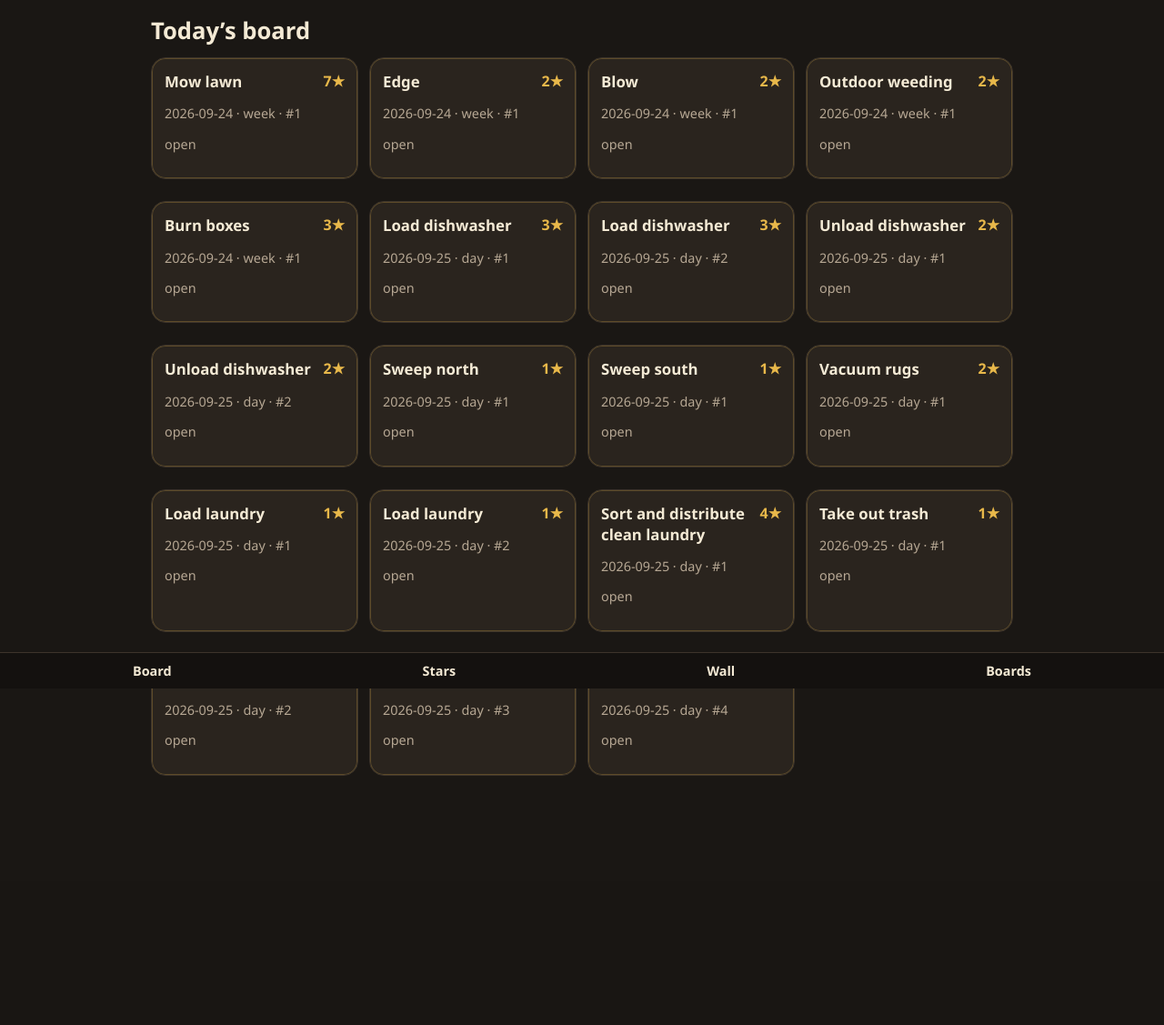
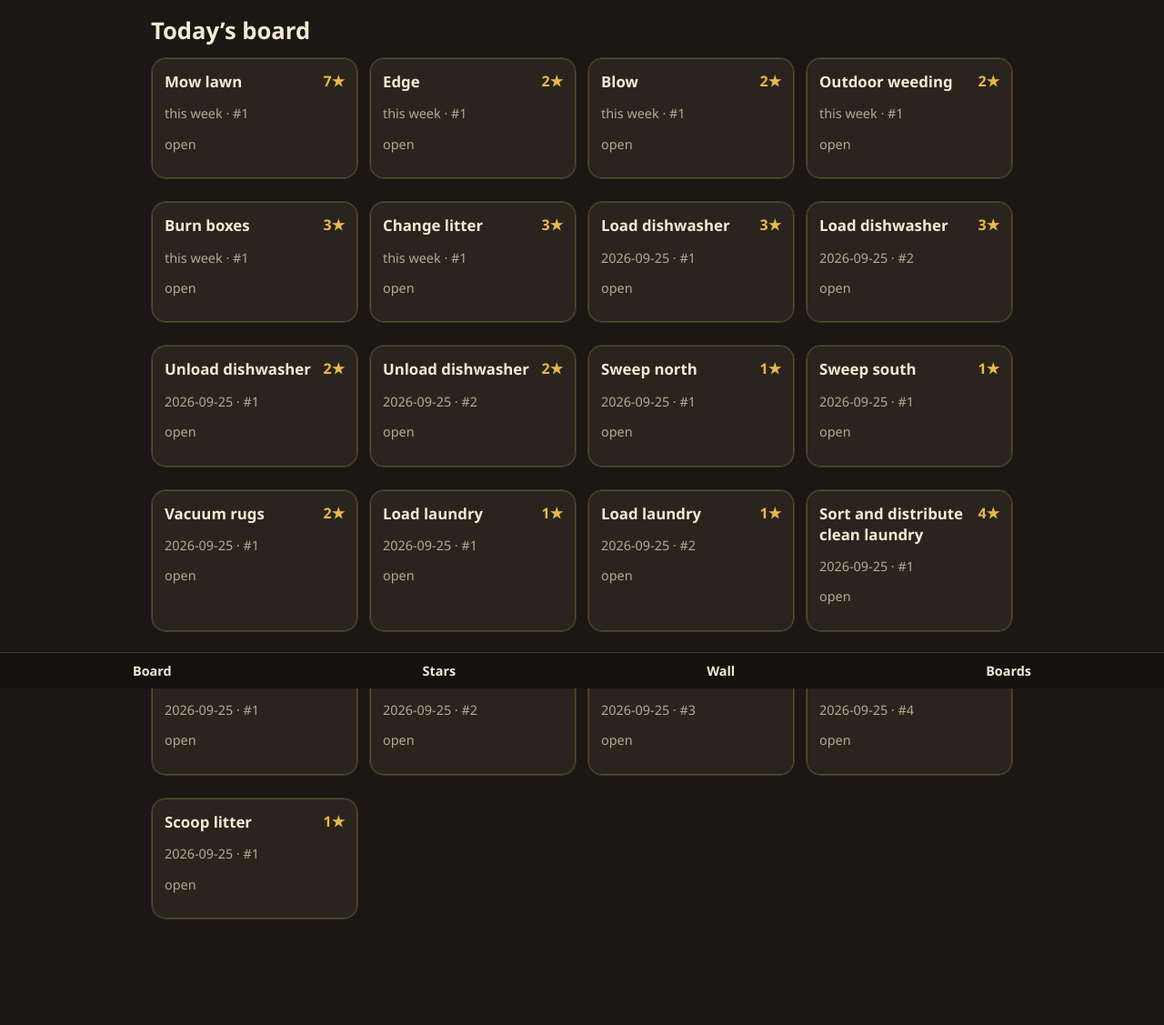
Before and after one commit to darrint/chore-stars, a FastAPI app: page /board in a window 1280 px wide. Shown: the part 43-1170 px from the top of the page at 91% size. Before the commit the page ends 896 px from the top, so only its background shows below. Run offline with FastAPI, Linux system fonts and the light colour scheme; the visitor is signed in with stand-in values (Sample User, id 1); tables that the repository leaves empty hold one stand-in row (values such as "Sample post").

Commit message:
Show only today's chores and add litter slots
Past days leave the board. Weekly chores are labeled this week.
Scoop litter is 1 star daily. Change litter is 3 stars weekly.

```diff
--- a/chore_stars/app.py
+++ b/chore_stars/app.py
@@ -23,6 +23,7 @@ from chore_stars.config import Settings, load_settings
 from chore_stars.db import init_db, make_engine, make_session_factory, session_dep
 from chore_stars.jobs import (
     ensure_week,
+    expire_grabs,
     expire_stale_slots,
     open_slots,
     recalc_week_pool,
@@ -83,6 +84,7 @@ def create_app(settings: Settings | None = None) -> FastAPI:
         if settings.dev_auth:
             seed_dev_users(db)
         open_slots(db, settings)
+        expire_grabs(db, settings)
         expire_stale_slots(db, settings)
         backfill_wall_posts(db, settings)
         db.commit()
@@ -224,9 +226,15 @@ def create_app(settings: Settings | None = None) -> FastAPI:
             .where(ChoreSlot.week_id == week.id, ChoreSlot.status != "expired")
             .order_by(ChoreSlot.slot_date, ChoreSlot.template_id, ChoreSlot.sequence)
         )
-        slots = list(db.execute(q).scalars())
+        slots = [
+            slot
+            for slot in db.execute(q).scalars()
+            if (slot.template.period == "week" and slot.slot_date == week.thu_start)
+            or (slot.template.period != "week" and slot.slot_date == today)
+        ]
         if slug:
             slots = [s for s in slots if s.template.slug == slug]
+        expire_stale_slots(db, settings)
         return slots, today
 
     @app.get("/board", response_class=HTMLResponse)
@@ -494,16 +502,18 @@ def create_app(settings: Settings | None = None) -> FastAPI:
         standings = list(
             db.execute(select(Standing).options(selectinload(Standing.user)).where(Standing.week_id == week.id)).scalars()
         )
-        open_slots_list = (
-            db.execute(
+        today = local_today(settings.timezone)
+        expire_stale_slots(db, settings)
+        open_slots_list = [
+            slot
+            for slot in db.execute(
                 select(ChoreSlot)
                 .options(selectinload(ChoreSlot.template))
                 .where(ChoreSlot.week_id == week.id, ChoreSlot.status == "open")
                 .order_by(ChoreSlot.slot_date, ChoreSlot.template_id)
-            )
-            .scalars()
-            .all()
-        )
+            ).scalars()
+            if slot.template.period == "week" or slot.slot_date == today
+        ]
         residents = db.execute(select(User).where(User.role == "resident").order_by(User.name)).scalars().all()
         return templates.TemplateResponse(
             request,
--- a/chore_stars/seed.py
+++ b/chore_stars/seed.py
@@ -11,11 +11,13 @@ TEMPLATES = [
     ("load-laundry", "Load laundry", 1, 2, "day"),
     ("sort-laundry", "Sort and distribute clean laundry", 4, 1, "day"),
     ("take-out-trash", "Take out trash", 1, 4, "day"),
+    ("scoop-litter", "Scoop litter", 1, 1, "day"),
     ("mow-lawn", "Mow lawn", 7, 1, "week"),
     ("edge", "Edge", 2, 1, "week"),
     ("blow", "Blow", 2, 1, "week"),
     ("outdoor-weeding", "Outdoor weeding", 2, 1, "week"),
     ("burn-boxes", "Burn boxes", 3, 1, "week"),
+    ("change-litter", "Change litter", 3, 1, "week"),
 ]
 
 RETIRED = ("edge-prune-blow",)
--- a/chore_stars/templates/board.html
+++ b/chore_stars/templates/board.html
@@ -13,7 +13,7 @@
       <h2>{{ slot.template.title }}</h2>
       <span class="stars">{{ slot.advertised_stars }}★</span>
     </header>
-    <p class="meta">{{ slot.slot_date }} · {{ slot.template.period }} · #{{ slot.sequence }}</p>
+    <p class="meta">{% if slot.template.period == 'week' %}this week{% else %}{{ slot.slot_date }}{% endif %} · #{{ slot.sequence }}</p>
     <p class="status">{{ slot.status }}{% if slot.status == 'grabbed' and slot.grabs %} · {{ slot.grabs[-1].user.name }}{% endif %}</p>
     {% if user and user.role == 'resident' and slot.status == 'open' %}
     <form method="post" action="/slots/{{ slot.id }}/grab">
--- a/chore_stars/templates/parent.html
+++ b/chore_stars/templates/parent.html
@@ -58,7 +58,7 @@
   <h2>Open slot values</h2>
   {% for slot in open_slots_list %}
   <form class="row" method="post" action="/parent/slots/{{ slot.id }}/stars">
-    <span>{{ slot.template.title }} {{ slot.slot_date }} #{{ slot.sequence }}</span>
+    <span>{{ slot.template.title }} {% if slot.template.period == 'week' %}this week{% else %}{{ slot.slot_date }}{% endif %} #{{ slot.sequence }}</span>
     <input type="number" name="advertised_stars" value="{{ slot.advertised_stars }}" min="0">
     <button class="btn" type="submit">Set</button>
   </form>
```
Also changed, not shown: AGENTS.md (+1 -1 lines), chore-stars-plan.md (+2 -0 lines), chore_stars/jobs.py (+8 -1 lines), tests/test_loop.py (+3 -0 lines), tests/test_week.py (+1 -1 lines).
